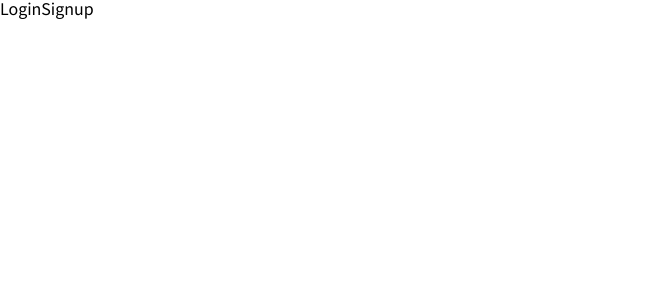
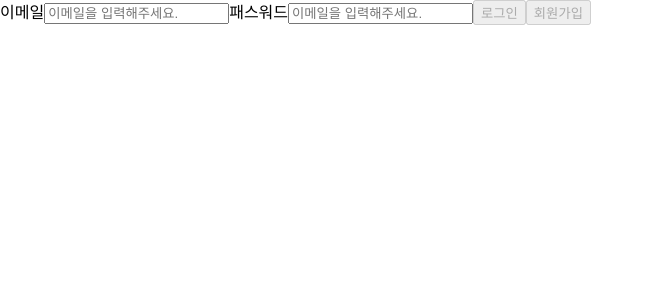
Before and after one commit to happyeveryone96/wanted-pre-onboard-fe, a React (Create React App) app: page / in a window 1280 px wide. Shown: the top 300 px of the page, without its empty margins (0-653 px from the left). Built offline with nearby package versions, Linux system fonts and the light colour scheme.

Commit message:
Add: 로그인 및 회원가입 기능 구현

```diff
--- a/src/pages/LoginSignup/LoginSignup.js
+++ b/src/pages/LoginSignup/LoginSignup.js
@@ -1,7 +1,132 @@
-import React from "react";
+import React, { useState, useEffect } from "react";
+import { useNavigate } from "react-router-dom";
 
 function LoginSignup() {
-  return <div>LoginSignup</div>;
+  const navigate = useNavigate();
+
+  const [email, setEmail] = useState("");
+  const handleEmailInput = (e) => {
+    setEmail(e.target.value);
+  };
+
+  const [password, setPassword] = useState("");
+  const handlePwInput = (e) => {
+    setPassword(e.target.value);
+  };
+
+  const [isValidEmail, setIsValidEmail] = useState(false);
+  const emailValidation = () => {
+    if (email.includes("@")) {
+      setIsValidEmail(true);
+    } else {
+      setIsValidEmail(false);
+    }
+  };
+
+  const [isValidPw, setIsValidPw] = useState(false);
+  const pwValidation = () => {
+    if (password.length >= 8) setIsValidPw(true);
+    else {
+      setIsValidPw(false);
+    }
+  };
+
+  const [loginValid, setLoginValid] = useState(false);
+  const loginValidaion = () => {
+    if (isValidEmail && isValidPw) {
+      setLoginValid(true);
+    } else {
+      setLoginValid(false);
+    }
+  };
+
+  useEffect(() => {
+    emailValidation();
+    pwValidation();
+    loginValidaion();
+  });
+
+  const login = (e) => {
+    e.preventDefault();
+    fetch(
+      "https://5co7shqbsf.execute-api.ap-northeast-2.amazonaws.com/production/auth/signin",
+      {
+        method: "POST",
+        headers: { "Content-Type": "application/json" },
+        body: JSON.stringify({
+          email,
+          password,
+        }),
+      }
+    )
+      .then((res) => res.json())
+      .then((res) => {
+        if (res.access_token) {
+          localStorage.setItem("token", res.access_token);
+          navigate("/todo");
+        } else {
+          alert("회원 정보를 확인해주세요.");
+        }
+      });
+  };
+
+  const signup = (e) => {
+    e.preventDefault();
+    fetch(
+      "https://5co7shqbsf.execute-api.ap-northeast-2.amazonaws.com/production/auth/signup",
+      {
+        method: "POST",
+        headers: { "Content-Type": "application/json" },
+        body: JSON.stringify({
+          email,
+          password,
+        }),
+      }
+    )
+      .then((res) => res.json())
+      .then((res) => {
+        if (res.access_token) {
+          alert("회원가입 성공!");
+        } else {
+          alert("회원가입 실패!");
+        }
+      });
+  };
+
+  useEffect(() => {
+    const token = localStorage.getItem("token");
+    if (token !== null) {
+      navigate("/todo");
+    }
+  }, []);
+
+  return (
+    <div>
+      <form>
+        <label htmlFor="email">이메일</label>
+        <input
+          value={email}
+          onChange={handleEmailInput}
+          name="email"
+          placeholder="이메일을 입력해주세요."
+        />
+        <label htmlFor="password">패스워드</label>
+        <input
+          value={password}
+          onChange={handlePwInput}
+          name="password"
+          placeholder="이메일을 입력해주세요."
+          type="password"
+        />
+        <button disabled={!loginValid} onClick={login}>
+          로그인
+        </button>
+        <button disabled={!loginValid} onClick={signup}>
+          회원가입
+        </button>
+      </form>
+    </div>
+  );
 }
 
 export default LoginSignup;
--- a/src/pages/ToDo/ToDo.js
+++ b/src/pages/ToDo/ToDo.js
@@ -1,7 +1,7 @@
 import React from "react";
 
-function Todo() {
+function ToDo() {
   return <div>ToDo</div>;
 }
 
-export default Todo;
+export default ToDo;
```
